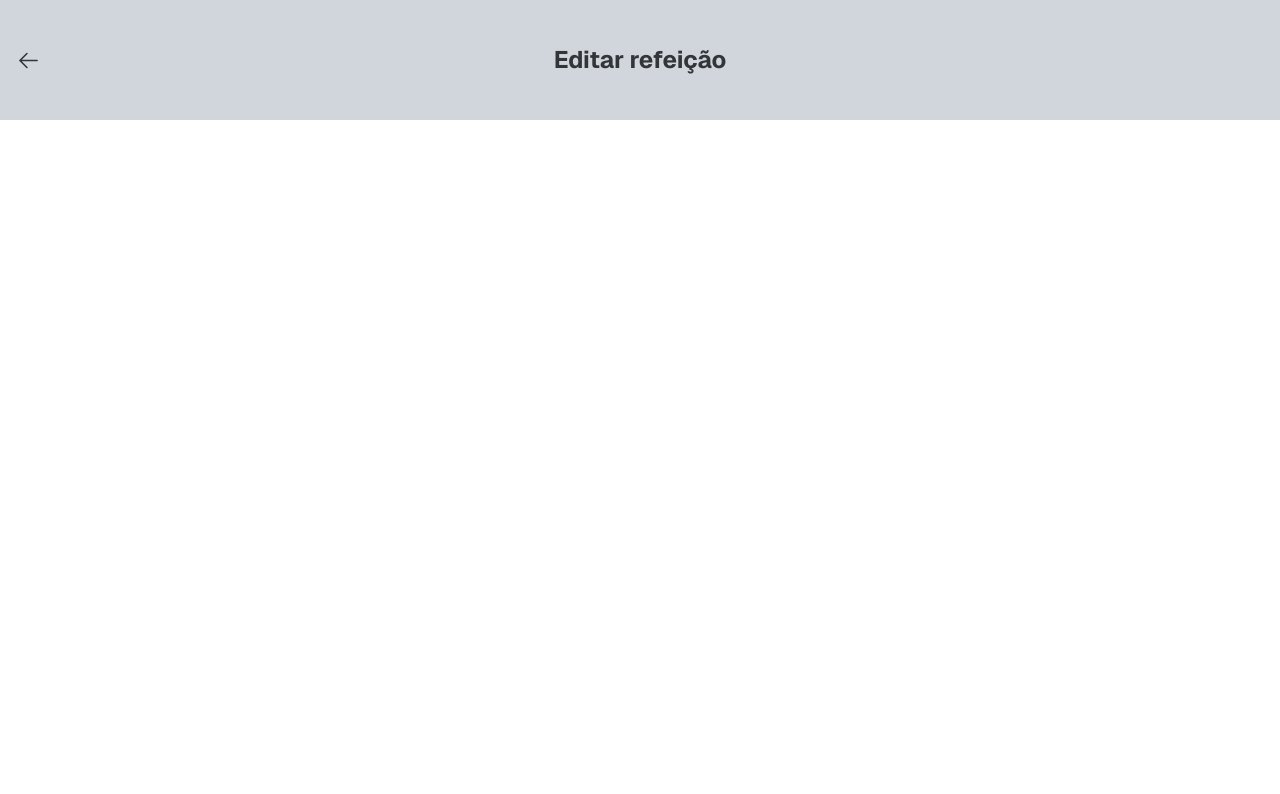
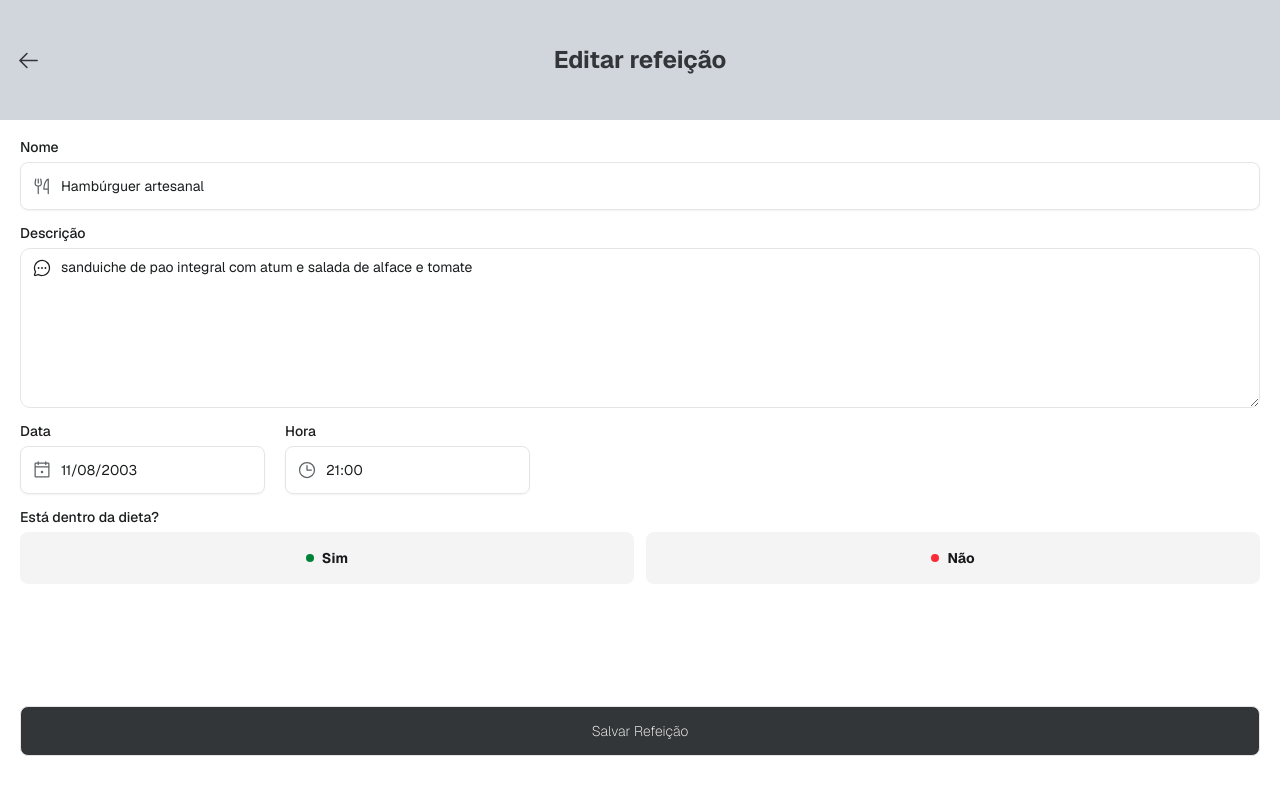
Before and after one commit to IgoorToorres/Daily-Diet-Front-end, a Next.js app: page /meal/1/edit in a window 1280 px wide. Shown: the top 794 px of the page. Built offline with nearby package versions, Linux system fonts and the light colour scheme.

Commit message:
feat: pagia de edicao completa

```diff
--- a/src/app/form/page.tsx
+++ b/src/app/form/page.tsx
@@ -5,7 +5,7 @@ export default function FormPage() {
   return (
     <div className="min-h-screen flex flex-col">
       <DefaultHeader title="Nova refeição" />
-      <MealForm state="create" />
+      <MealForm mode="create" />
     </div>
   )
 }
--- a/src/app/meal/[id]/edit/page.tsx
+++ b/src/app/meal/[id]/edit/page.tsx
@@ -1,9 +1,28 @@
 import DefaultHeader from "@/components/header"
+import MealForm from "@/components/mealForm"
+import { Meal } from "@/mock/mealMock"
 
-export default function EditMealPage() {
+type EditMealPage = {
+  params: Promise<{
+    id: string
+  }>
+}
+
+export default async function EditMealPage({ params }: EditMealPage) {
+  const { id } = await params
+
+  //TODO: buscar meal pelo id
+
+  const meal = Meal
+
+  if (!meal) {
+    return <div>Refeição não encontrada</div>
+  }
+
   return (
     <div className="min-h-screen flex flex-col">
       <DefaultHeader title="Editar refeição" />
+      <MealForm mode="edit" initialData={meal} />
     </div>
   )
 }
--- a/src/components/mealForm.tsx
+++ b/src/components/mealForm.tsx
@@ -22,16 +22,17 @@ import { useRouter } from "next/navigation"
 import { useForm } from "react-hook-form"
 
 interface MealFormProps {
-  state: "create" | "edit"
-  id?: string
+  mode: "create" | "edit"
+  mealId?: string
+  initialData?: MealFormData
 }
 
-export default function MealForm({ state, id }: MealFormProps) {
+export default function MealForm({ mode, mealId, initialData }: MealFormProps) {
   const router = useRouter()
 
   const form = useForm<MealFormData>({
     resolver: zodResolver(mealSchema),
-    defaultValues: {
+    defaultValues: initialData ?? {
       name: "",
       description: "",
       date: "",
@@ -41,11 +42,29 @@ export default function MealForm({ state, id }: MealFormProps) {
   })
 
   async function onSubmit(data: MealFormData) {
-    //TODO: mandar os dados para api
-    console.log(data)
+    if (mode === "create") {
+      await handleCreate(data)
+      return
+    }
+
+    await handleEdit(data)
+  }
+
+  async function handleCreate(data: MealFormData) {
+    //TODO: mandar os dados para api de cadastro
+
+    console.log("criar", data)
     router.push(`/form/feedback?isOnDiet=${data.isOnDiet}`)
     form.reset()
   }
+
+  async function handleEdit(data: MealFormData) {
+    //TODO: mandar os dados para api de edicao
+
+    console.log("editar", mealId, data)
+    router.back()
+  }
+
   return (
     <Form {...form}>
       <form
@@ -162,7 +181,7 @@ export default function MealForm({ state, id }: MealFormProps) {
                     type="button"
                     variant="dietYes"
                     size="diet"
-                    data-state={field.value === true ? "active" : "inactive"}
+                    data-mode={field.value === true ? "active" : "inactive"}
                     onClick={() => field.onChange(true)}
                   >
                     <span className="size-2 rounded-full bg-green-700" />
@@ -173,7 +192,7 @@ export default function MealForm({ state, id }: MealFormProps) {
                     type="button"
                     variant="dietNo"
                     size="diet"
-                    data-state={field.value === false ? "active" : "inactive"}
+                    data-mode={field.value === false ? "active" : "inactive"}
                     onClick={() => field.onChange(false)}
                   >
                     <span className="size-2 rounded-full bg-red-500" />
```
